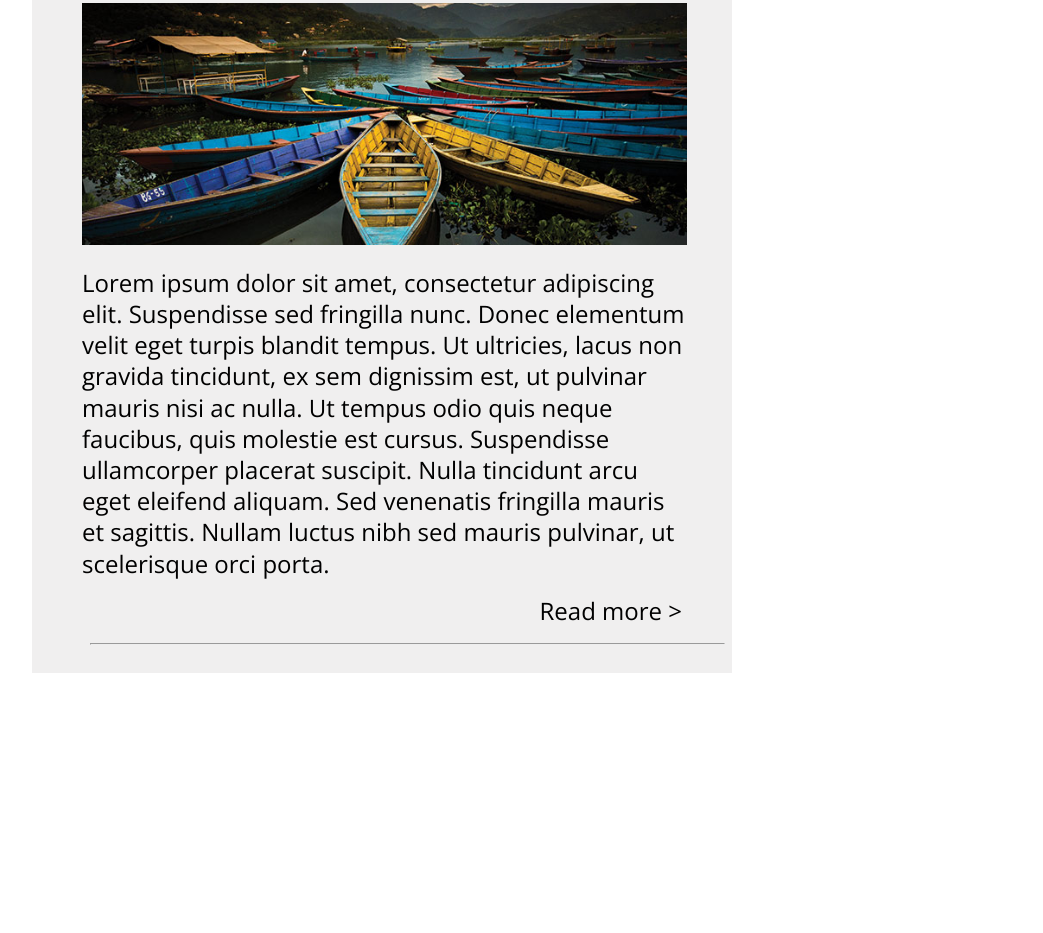
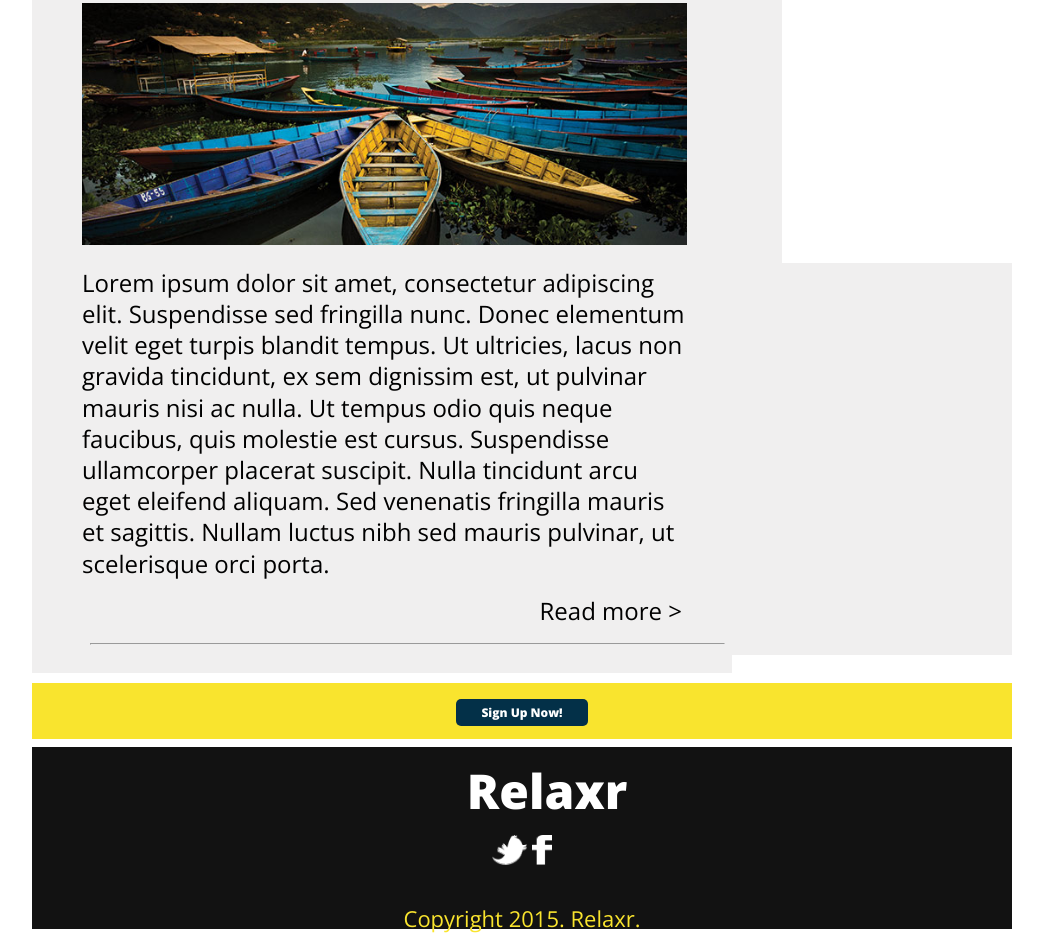
Before and after one commit to melissamclaughlin/Relaxr_Blog, a plain HTML site: page index.html in a window 1280 px wide. Shown: the part 1077-2010 px from the top of the page, without its empty margins (118-1161 px from the left). Before the commit the page ends 1760 px from the top, so only its background shows below. Drawn offline with nearby package versions, Linux system fonts and the light colour scheme.

Commit message:
Added footer

```diff
--- a/css/style.css
+++ b/css/style.css
@@ -99,6 +99,14 @@ h4 {
 h5 {
   font-size: 22px;
   font-weight: 200;
+  text-align: center;
+  padding-top: 40px;
+}
+
+h6 {
+  font-size: 48px;
+  text-align: center;
+  font-weight: 800;
 }
 
 
@@ -131,9 +139,40 @@ li {
   font-weight: 600;
 }
 
+footer {
+  background: #121212;
+  padding: 65px 0 45px;
+  text-align: center;
+}
+
+/* DON'T PAY ATTENTION
+footer {
+  background: #121212;
+  padding: 65px 0 45px;
+  text-align: center;
+  float:left;
+}
+footer .logo {
+  color: #f9e42e;
+  margin-bottom: 68px;
+  display: block;
+}
+footer ul li {
+  display: inline-block;
+  list-style: none;
+  margin: 0 26px 75px;
+}
+footer p {
+  font-size: 18px;
+  color: #fff;
+  font-weight: 600;
+}
+*/
+
 .logo {
   float: left;
 }
+
 
 .column1 {
   width: 700px;
@@ -146,18 +185,53 @@ li {
 
 .aside {
   width: 280px;
-  height:800px;
+  height:1632px;
   margin: 0px 0px 10px 0px;
   background-color: #f0efef;
   padding: 10px 0px 20px 50px;
   float: right;
 }
 
+.SignUp {
+    background-color: #f9e42e;
+    margin: 0;
+    padding-top: 20px;
+    padding-left: 40px;
+    padding-bottom: 20px;
+    padding-right: 40px;
+    width: 980px;
+    text-align: center;
+  }
+
+.button2 {
+    text-align: center;
+    font-size: 12px;
+    font-weight: 800;
+    color: #FFFFFF;
+    background-color: #033048;
+    border: 10px;
+    border-radius: 5px;
+    padding-top: 5px;
+    padding-bottom: 5px;
+    padding-left: 25px;
+    padding-right: 25px;
+  }
+
+  .footer {
+    background-color: #121212;
+    color: #f9e42e;
+  }
+
 #asideUL li {
   color:#033048;
   font-size: 24px;
   font-weight: 200;
   float:none;
+  padding-right: 10px;
+}
+
+#asideIMG img{
+  width:100%
 }
 
 #aboutTEXT {
@@ -165,4 +239,5 @@ li {
   font-size: 22px;
   font-weight: 200;
   width: 200px;
+  padding-right: 10px;
 }
--- a/index.html
+++ b/index.html
@@ -53,10 +53,8 @@
 			<hr>
 		</div>
 
-
-
 		<div class="aside">
-			<h3>Categories</h3>
+				<h3>Categories</h3>
 			<ul id="asideUL">
 				<li>Success stories</li>
 				<li>Stats</li>
@@ -68,7 +66,40 @@
 			<h3>About Relaxr</h3>
 			<p id="aboutTEXT">Proin sed justo vel sapien varius auctor. Proin scelerisque massa at luctus tincidunt. Fusce porttitor, sapien sed tincidunt fringilla.</p>
 
+			<div id="asideIMG">
+				<img src="images/ad-unit.png">
+			</div>
+			</div>
+
+	<div class="clearfix">
+	<div class="SignUp">
+		<span class="button2">Sign Up Now!</span>
 		</div>
+		</div>
+
+<div class="footer">
+			<center>
+			<h1>Relaxr</h1>
+			<img src="images/twitter.png"alt="Twitter Logo" style="width:35px;height:30px;">
+
+			<img src="images/facebook.png" alt="Twitter Logo" style="width:20px;height:30px;">
+			<h5>Copyright 2015. Relaxr.</h5>
+		</center>
+		</div>
+
+
+
+<!--This is a comment. Comments are not displayed in the browser
+	<footer>
+			<span class="logo">Relaxr</span>
+
+			<ul>
+				<li><a href="#"><img src="images/twitter.png" alt="Twitter logo"></a></li>
+				<li><a href="#"><img src="images/facebook.png" alt="Facebook logo"></a></li>
+			</ul>
+
+			<p class="copyright">Copyright 2015. Relaxr.</p>
+	</footer> -->
 
 
 	</body>
```
